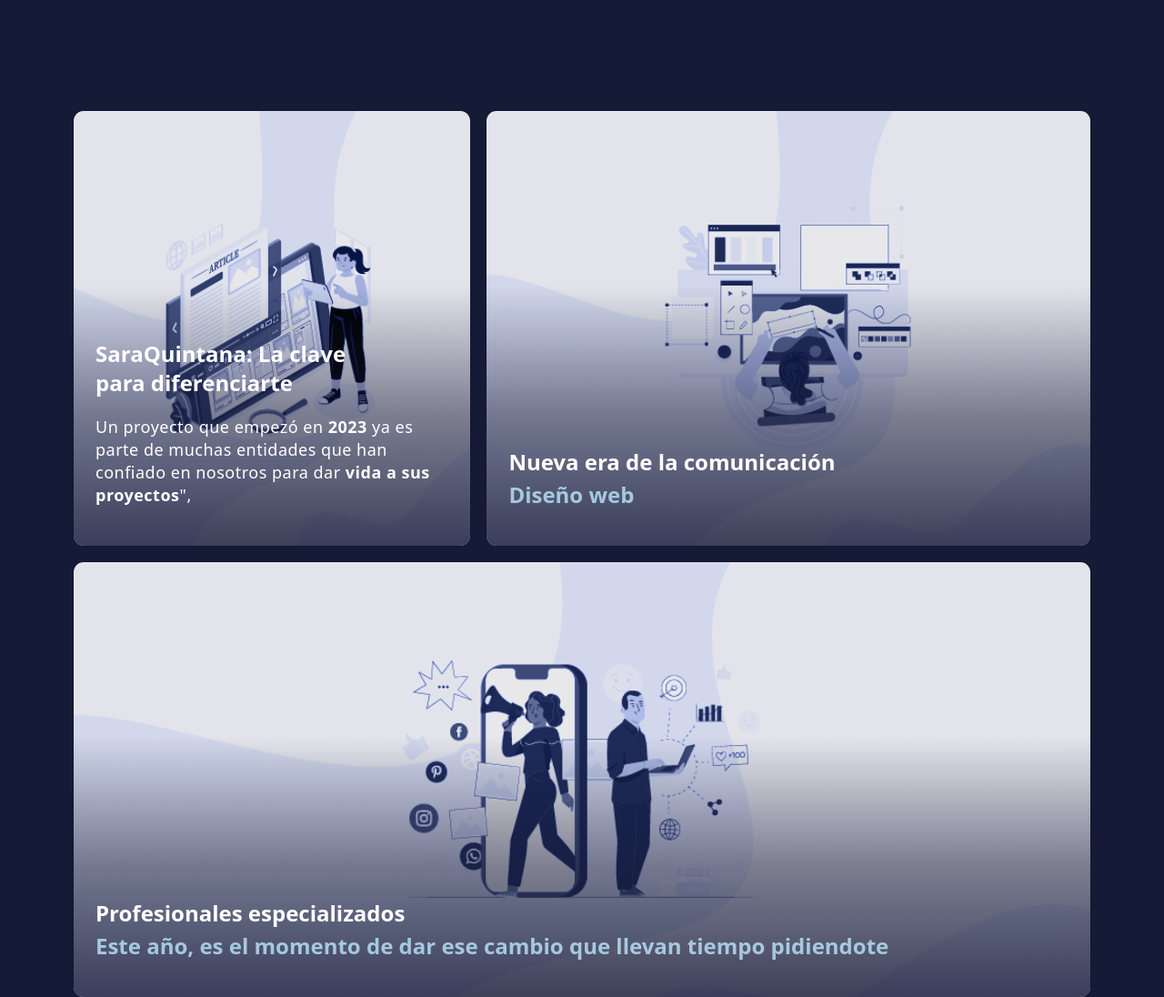
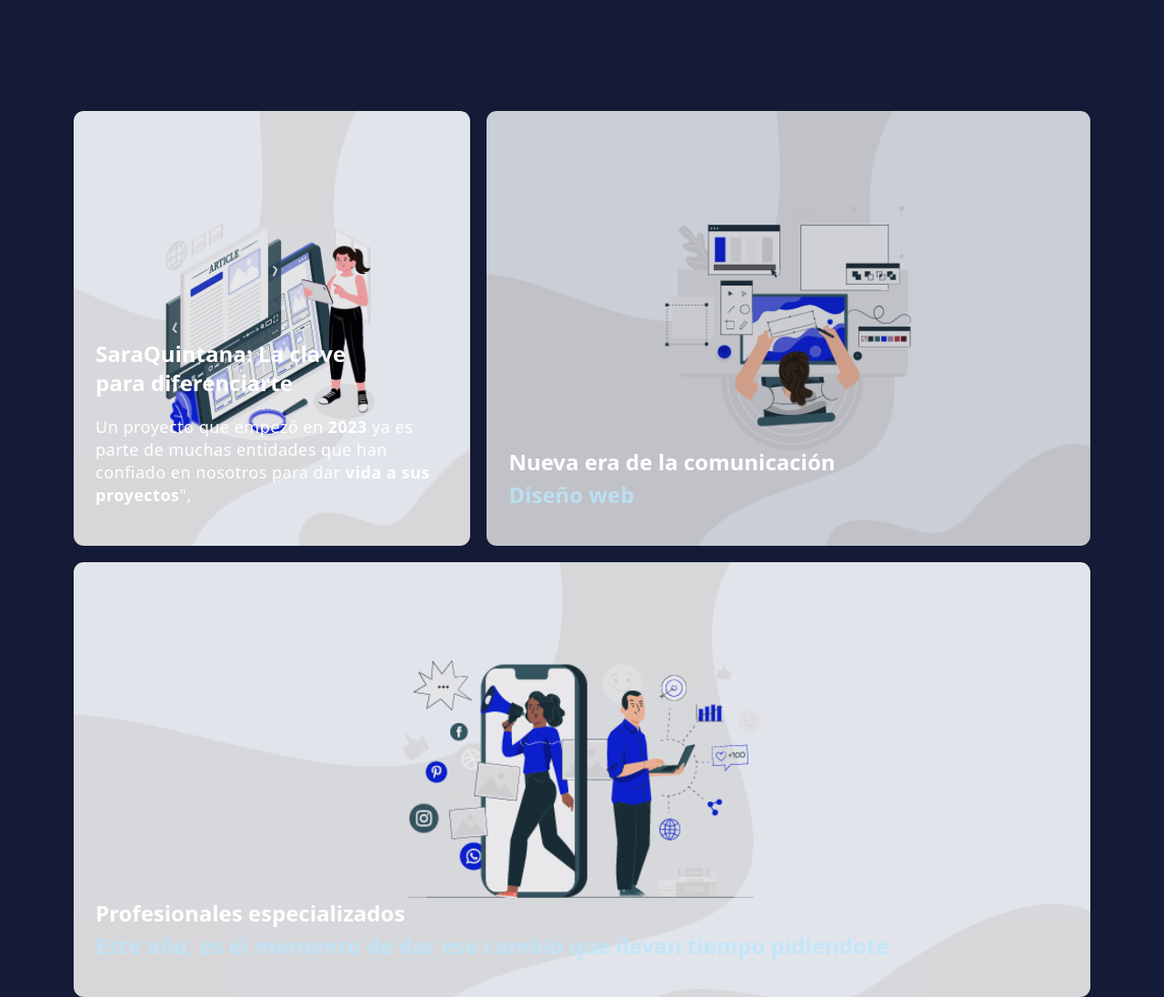
Before and after one commit to SergioProgrammer/saraquintananuevo, an Astro site: page / in a window 1280 px wide. Shown: the part 2040-3136 px from the top of the page at 91% size. Built offline with nearby package versions, Linux system fonts and the light colour scheme; Astro itself is replaced by a stand-in of ours; what tailwindcss-animated would draw is missing.

Commit message:
commit opacidad

```diff
--- a/src/components/Bento.astro
+++ b/src/components/Bento.astro
@@ -17,7 +17,7 @@ import BentoItem from '../components/BentoItem.astro';
             slot="image"
             class="absolute left-0 top-0 bottom-0  w-full h-full
              group-hover:scale-110 transition-scale duration-1000 bg-blend-luminosity
-             ease-in-out opacity-90 bg-center bg-cover bg-no-repeat bg-blue-950 -z-10"
+             ease-in-out opacity-90 bg-center bg-cover bg-no-repeat -z-10"
             style="background-image: url('/servicios1.webp')">
         </div>
 
@@ -38,7 +38,7 @@ import BentoItem from '../components/BentoItem.astro';
             slot="image"
             class="absolute left-0 top-0 bottom-0  w-full h-full
             group-hover:scale-110 transition-scale duration-1000 bg-blend-luminosity
-            ease-in-out opacity-90 bg-center bg-cover bg-no-repeat bg-blue-950 -z-10"
+            ease-in-out opacity-80  bg-center bg-cover bg-no-repeat -z-10"
              style="background-image: url('/servicios2.webp')">
         </div>
 
@@ -53,7 +53,7 @@ import BentoItem from '../components/BentoItem.astro';
             slot="image"
              class="absolute left-0 top-0 bottom-0  w-full h-full
               group-hover:scale-110 transition-scale duration-1000 bg-blend-luminosity
-              ease-in-out opacity-90 bg-center bg-cover bg-no-repeat bg-blue-950 -z-10"
+              ease-in-out opacity-90 bg-center bg-cover bg-no-repeat -z-10"
               style="background-image: url('/servicios3.webp')">
          </div>
 
--- a/src/components/BentoItem.astro
+++ b/src/components/BentoItem.astro
@@ -12,17 +12,13 @@ const { title, subtitle } = Astro.props;
     ${Astro.props.class}
     col-span-5
     relative rounded-xl
-    backdrop-blur-md
     border border-black/10
-    shadow-inner shadow-white/10
     overflow-hidden
     group
   `}
   >
      <div
-         class="absolute bottom-0 top-0 z-10 h-full w-full
-         bg-gradient-to-b from-transparent from-40% via-[#151836]/50 to-[#151836]/80">
-
+         class="absolute bottom-0 top-0 z-10 h-full w-full">
     </div>
 
     <slot name="image" />
```
